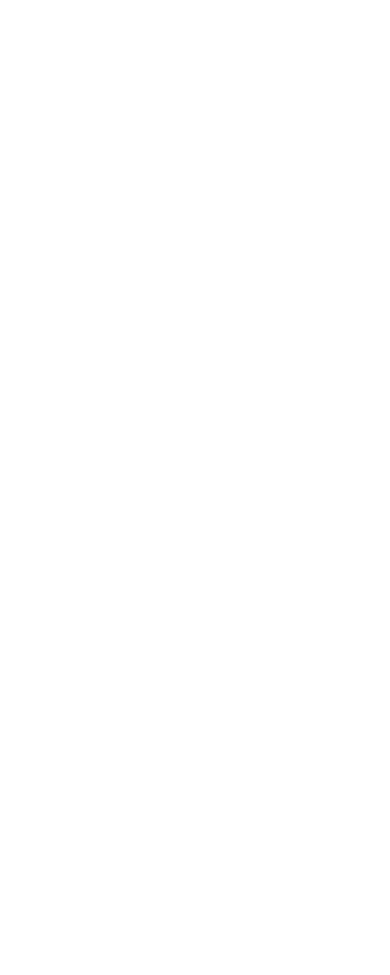
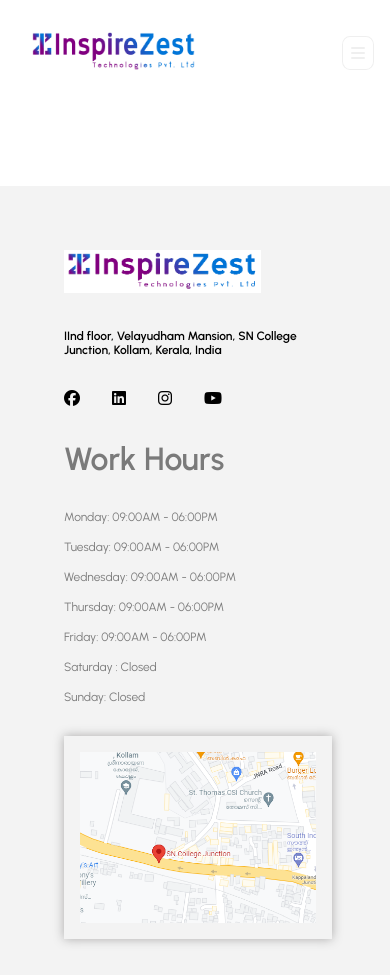
Before and after one commit to jithins41/inspirezest-react-workfile, a React (Create React App) app: page /contact in a window 390 px wide. Before the commit the page ends 844 px from the top, so only its background shows below. Built offline with nearby package versions, Linux system fonts and the light colour scheme.

Commit message:
About page small screen arrangement completed. Contact page design is pending

```diff
--- a/src/Components/IndexBody/IndexBody.jsx
+++ b/src/Components/IndexBody/IndexBody.jsx
@@ -1,6 +1,7 @@
 import React, { Component } from "react";
 import "./IndexBody.css";
-import Button from "../Button/Button";
+import {Link} from 'react-router-dom'
+
 
 export default class IndexBody extends Component {
   render() {
@@ -20,7 +21,7 @@
               iure odio temporibus veritatis?
             </p>
             <div className="button-area">
-              <Button type="primary-button" text="Know more" />
+              <Link to='/about' className='common-button' >Know more</Link>
             </div>
           </div>
         </div>
@@ -35,7 +36,7 @@
               iure odio temporibus veritatis?
             </p>
             <div className="button-area">
-              <Button type="primary-button" text="Know more" />
+            <Link to='/about' className='common-button' >Know more</Link>
             </div>
           </div>
           <div className="image-area">
--- a/src/Components/Navbar/Navbar.jsx
+++ b/src/Components/Navbar/Navbar.jsx
@@ -1,27 +1,71 @@
 import React, { Component } from "react";
-import './Navbar.css'
-import { Link } from "react-router-dom";
-import FloatingText from "../FloatingText/FloatingText";
+import "./Navbar.css";
+import { Link, NavLink } from "react-router-dom";
 
 export default class Navbar extends Component {
   render() {
     return (
       <nav className="navbar">
-                <Link to='/' className="logo"><img src="images/logo.png" alt="InspireZest Logo" /></Link>
+        <Link to="/" className="logo">
+          <img src="images/logo.png" alt="InspireZest Logo" />
+        </Link>
         <input type="checkbox" name="" id="toggler" />
         <label for="toggler">
           <i class="fa-solid fa-bars menu-btn"></i>
         </label>
         <div className="menu">
           <ul class="list">
-                        <li><Link to='/'>Home</Link></li>
-                        <li><Link to='/about'>About</Link> </li>
-                        <li><Link to='/services'>Services</Link> </li>
-                        <li><Link to='/contact'>Contact</Link> </li>
-
+            <li>
+              <NavLink
+                style={({ isActive }) =>
+                  isActive
+                    ? { color: "#81007F", fontWeight: "bold" }
+                    : undefined
+                }
+                to="/"
+              >
+                Home
+              </NavLink>
+            </li>
+            <li>
+              <NavLink
+                style={({ isActive }) =>
+                  isActive
+                    ? { color: "#81007F", fontWeight: "bold" }
+                    : undefined
+                }
+                to="/about"
+              >
+                About
+              </NavLink>{" "}
+            </li>
+            <li>
+              <NavLink
+                style={({ isActive }) =>
+                  isActive
+                    ? { color: "#81007F", fontWeight: "bold" }
+                    : undefined
+                }
+                to="/services"
+              >
+                Services
+              </NavLink>{" "}
+            </li>
+            <li>
+              <NavLink
+                style={({ isActive }) =>
+                  isActive
+                    ? { color: "#81007F", fontWeight: "bold" }
+                    : undefined
+                }
+                to="/contact"
+              >
+                Contact
+              </NavLink>{" "}
+            </li>
           </ul>
         </div>
       </nav>
-        )
+    );
   }
 }
--- a/src/Components/WhoWeAre/WhoWeAre.css
+++ b/src/Components/WhoWeAre/WhoWeAre.css
@@ -38,3 +38,30 @@
     align-items: flex-start;
     justify-content: space-evenly;
 }
+
+
+@media (max-width:600px) {
+    .who-container {
+        padding: 0 2rem;
+    }
+
+    .who-image-text {
+        flex-direction: column;
+    }
+
+    .who-image {
+        width: 100%;
+    }
+
+    .who-text {
+        width: 100%;
+        flex-direction: column;
+        justify-content: space-between;
+        align-items: center;
+        padding: 0 0;
+        font-size: 12px;
+    }
+    .who-text h1,p,a{
+        margin-top: 2rem;
+    }
+}
--- a/src/Components/WhoWeAre/WhoWeAre.jsx
+++ b/src/Components/WhoWeAre/WhoWeAre.jsx
@@ -1,6 +1,6 @@
 import React from "react";
 import "./WhoWeAre.css";
-
+import { Link } from "react-router-dom";
 function WhoWeAre() {
   return (
     <div className="container">
@@ -13,18 +13,21 @@
             <img src="images/about-dev.svg" alt="" />
           </div>
           <div className="who-text">
-            <h1 style={{ marginTop: "0rem" }}>
+            <h1>
               Our Spirit Of Innovation And Pass That What We Have Undertaken
             </h1>
-            <p style={{ marginTop: "0rem" }}>
+            <p >
               Lorem ipsum dolor sit amet consectetur, adipisicing elit. Pariatur
               beatae mollitia magni deserunt unde delectus blanditiis
               accusantium. Esse facere natus adipisci ipsa ipsam veniam impedit
               officiis labore, minima, quas eius?
             </p>
-            <a style={{ marginTop: "0rem" }} className="common-button" href="#">
+            <Link
+              className="common-button"
+              to="/services"
+            >
               Our Services
-            </a>
+            </Link>
           </div>
         </div>
       </div>
--- a/src/pages/Contact.jsx
+++ b/src/pages/Contact.jsx
@@ -1,10 +1,13 @@
 import React, { Component } from "react";
-import AminatedImageOne from "../Components/AnimatedImageOne/AminatedImageOne";
+import Navbar from "../Components/Navbar/Navbar";
+import Footer from '../Components/Footer/Footer'
 export default class Contact extends Component {
   render() {
     return (
       <div>
+       <Navbar/>
 
+       <Footer/>
       </div>
     );
   }
```
Lines whose indentation alone changed are shown as unchanged.
